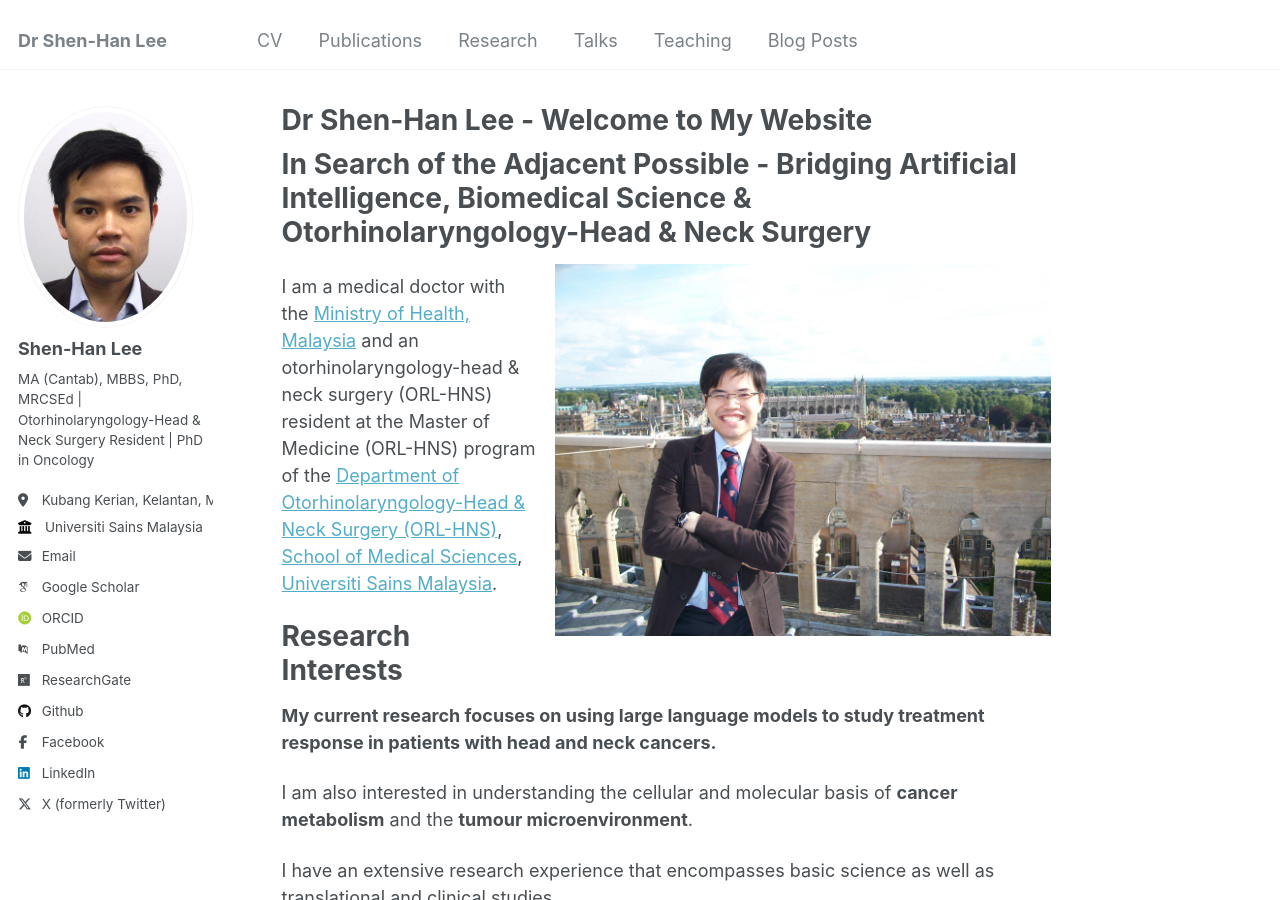
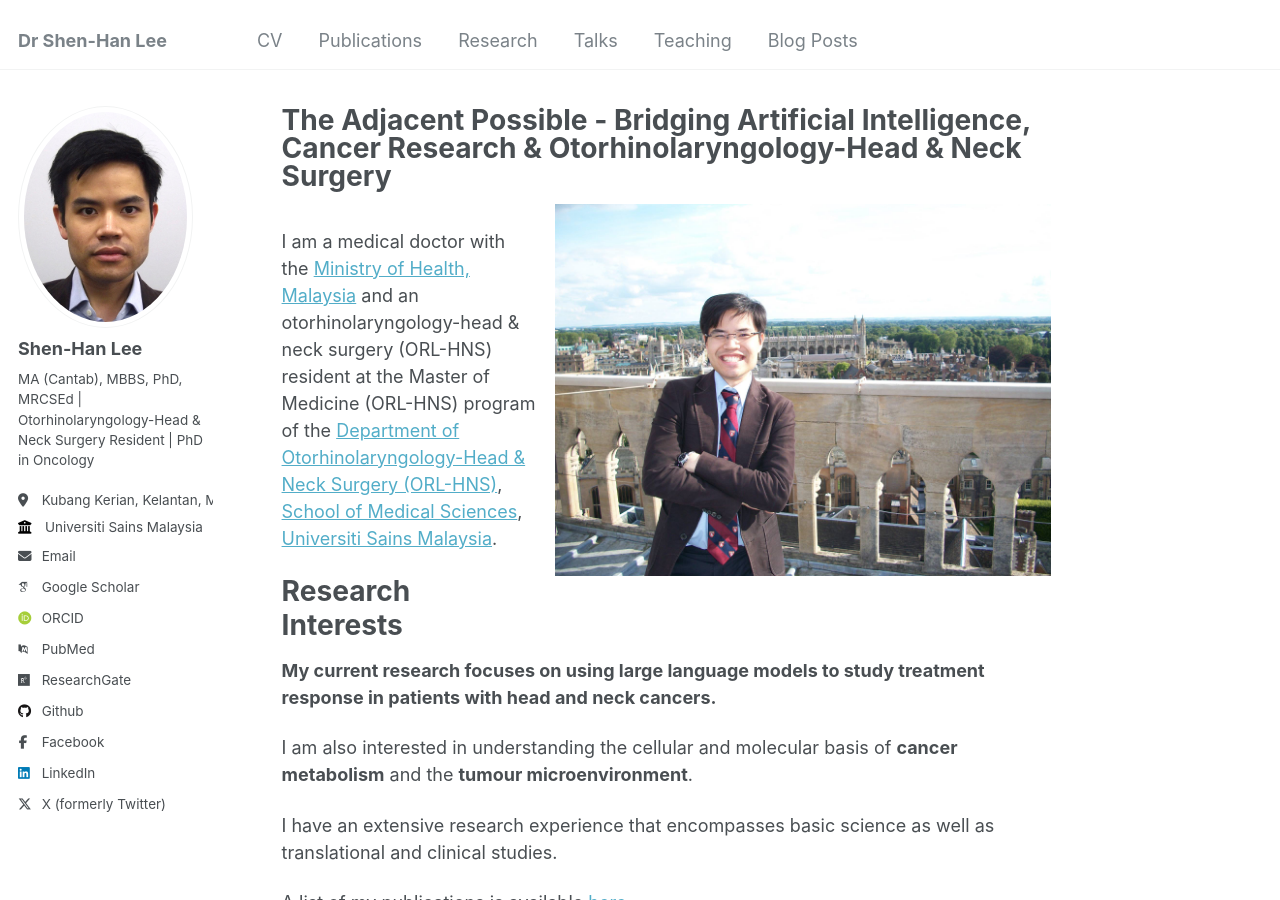
Before and after one commit to shenhanlee/shenhanlee.github.io, a Jekyll site: the page built from _pages/about.md, in a window 1280 px wide and 900 px high. Built offline with Jekyll 4.4.1, drawn with Linux system fonts in a browser that asks for light colours; some web fonts are replaced.

Commit message:
Merge remote-tracking branch 'origin/master'

```diff
--- a/_pages/about.md
+++ b/_pages/about.md
@@ -1,12 +1,11 @@
 ---
 permalink: /
-title: "Dr Shen-Han Lee - Welcome to My Website"
+title: "The Adjacent Possible - Bridging Artificial Intelligence, Cancer Research & Otorhinolaryngology-Head & Neck Surgery"
 author_profile: true
 redirect_from:
   - /about/
   - /about.html
 ---
-# <b> In Search of the Adjacent Possible - Bridging Artificial Intelligence, Biomedical Science & Otorhinolaryngology-Head & Neck Surgery </b>
 
 ![St John Chapel Cambridge](images/St John Chapel Cambridge.jpg){: .align-right width="496px"}
 
```
